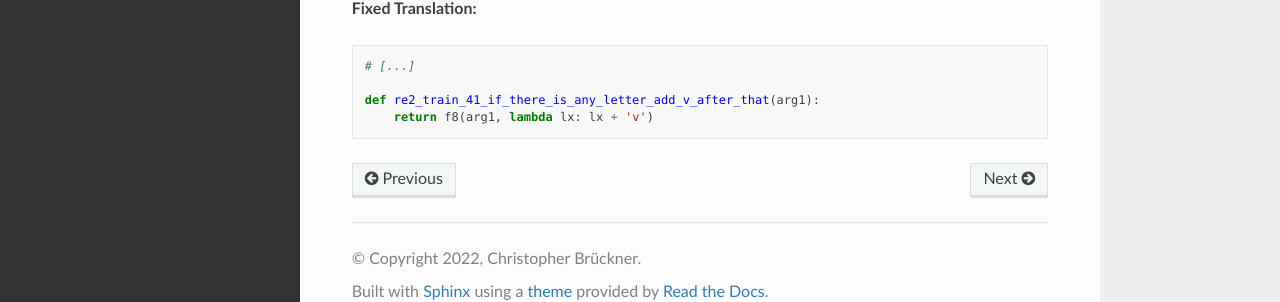
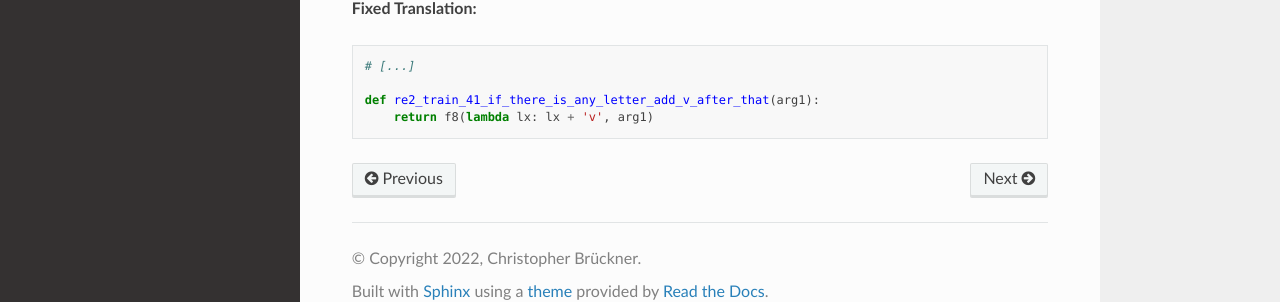
Before and after one commit to pvs-hd-tea/LapsPython, a Sphinx documentation site: the page built from docs/source/metrics.rst, in a window 1280 px wide and 900 px high, scrolled down 1493 px. Shown: the part 573-875 px from the top of the window. Built offline with Sphinx 7.4.7 and the Read the Docs theme 2.0.0, drawn with Linux system fonts in a browser that asks for light colours.

Commit message:
docs: fix translation

```diff
--- a/docs/source/metrics.rst
+++ b/docs/source/metrics.rst
@@ -95,4 +95,4 @@ Example (Flawed Translation)
     # [...]
 
     def re2_train_41_if_there_is_any_letter_add_v_after_that(arg1):
-        return f8(arg1, lambda lx: lx + 'v')
+        return f8(lambda lx: lx + 'v', arg1)
```
